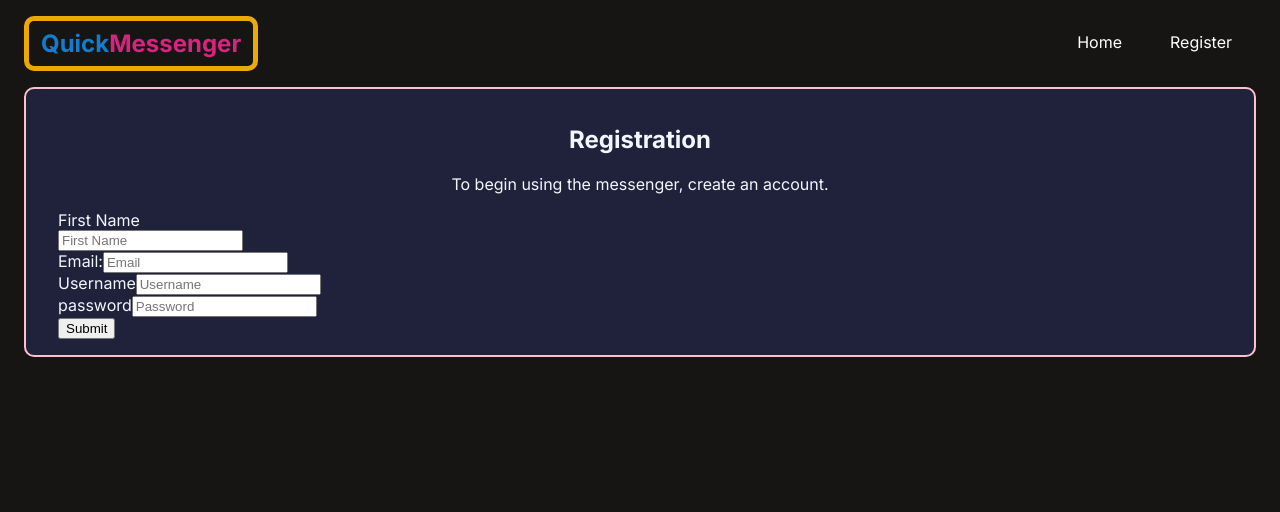
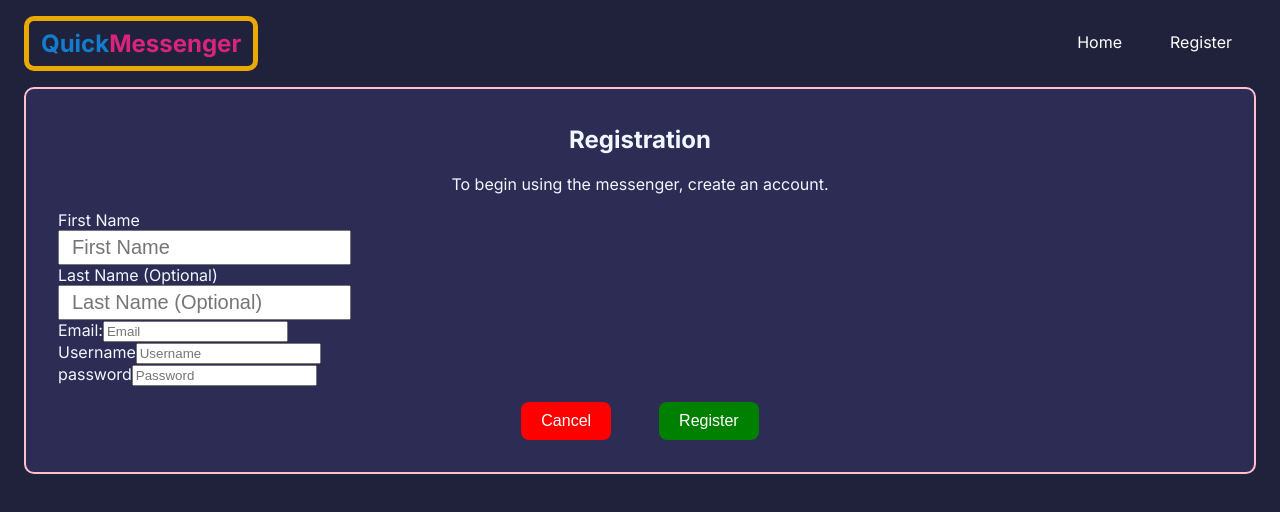
Before and after one commit to WesloTheWeb/QuickMessenger, a Next.js app: page /register in a window 1280 px wide. Shown: the top 512 px of the page. Built offline with nearby package versions, Linux system fonts and the light colour scheme.

Commit message:
Created Button component dynamic. Initial commit

```diff
--- a/src/app/register/page.tsx
+++ b/src/app/register/page.tsx
@@ -6,8 +6,3 @@ export default function RegisterPage() {
         <RegisterForm />
     );
 };
-// const RegisterPage = () => {
-//     return <h1> hi</h1>
-// };
-
-// export default RegisterPage;
--- /dev/null
+++ b/src/components/Button/Button.module.scss
@@ -0,0 +1,21 @@
+@import '../../styles/variables.scss';
+
+.registerButton {
+    background-color: green;
+    color: white;
+
+    &:hover {
+      font-weight: bold;
+      background-color: rgb(27, 181, 27);
+    }
+}
+
+.cancelButton {
+    background-color: red;
+    color: white;
+
+    &:hover {
+      font-weight: bold;
+      background-color: rgb(175, 23, 23);
+    }
+}
--- /dev/null
+++ b/src/components/Button/Button.tsx
@@ -0,0 +1,38 @@
+import classes from './Button.module.scss';
+
+interface ButtonProps {
+    buttonType: ButtonTypes;
+    handleClick?: () => void;
+    disabled?: boolean;
+}
+
+// ? button types, handles type
+export enum ButtonTypes {
+    REGISTER = 'register',
+    CANCEL = 'cancel',
+}
+
+// ? handles CSS of button
+const buttonPaths = {
+    [ButtonTypes.REGISTER]: classes.registerButton,
+    [ButtonTypes.CANCEL]: classes.cancelButton,
+};
+
+// ? handles the text of button.
+const buttonTexts = {
+    [ButtonTypes.REGISTER]: 'Register',
+    [ButtonTypes.CANCEL]: 'Cancel',
+};
+
+const Button: React.FC<ButtonProps> = ({ buttonType, handleClick, disabled }) => {
+    const buttonClass = buttonPaths[buttonType];
+    const buttonText = buttonTexts[buttonType];
+
+    return (
+        <button className={buttonClass} onClick={handleClick} disabled={disabled}>
+            {buttonText}
+        </button>
+    );
+};
+
+export default Button;
--- a/src/components/RegisterForm/RegisterForm.module.scss
+++ b/src/components/RegisterForm/RegisterForm.module.scss
@@ -16,6 +16,14 @@
 
         input {
             display: block;
+            padding: .25rem .75rem;
+            font-size: 1.25rem;
         }
     }
 }
+
+.buttonContainer {
+    display: flex;
+    justify-content: center;
+    flex-direction: row-reverse;
+}
--- a/src/components/RegisterForm/RegisterForm.tsx
+++ b/src/components/RegisterForm/RegisterForm.tsx
@@ -1,11 +1,14 @@
 'use client';
 import { useForm } from 'react-hook-form';
+import Button, { ButtonTypes } from '../Button/Button';
 import classes from './RegisterForm.module.scss';
+import Link from 'next/link';
 
-const { form, header, inputField } = classes
+const { buttonContainer, form, header, inputField } = classes
 
 type FormValues = {
   firstName: string;
+  lastName?: string;
   email: string;
   userName: string;
   password: string;
@@ -15,14 +18,18 @@ const RegisterForm = () => {
   const { register, handleSubmit, formState: { errors } } = useForm<FormValues>();
   const onSubmit = handleSubmit((data) => console.log(data));
 
+  const handleCancelClick = () => {
+
+  }
+
   return (
     <>
-
       <form onSubmit={onSubmit} className={form}>
         <section className={header}>
           <h2>Registration</h2>
           <p>To begin using the messenger, create an account.</p>
         </section>
+        <section>
         <div className={inputField}>
           <label>First Name</label>
           <input
@@ -31,6 +38,16 @@ const RegisterForm = () => {
           />
           {errors?.firstName && <p className="error">{errors.firstName.message}</p>}
         </div>
+        <div className={inputField}>
+          <label>Last Name (Optional)</label>
+          <input
+            {...register('lastName')}
+            placeholder="Last Name (Optional)"
+          />
+          {errors?.firstName && <p className="error">{errors.firstName.message}</p>}
+        </div>
+        </section>
+
         <div>
           <label>Email:</label>
           <input
@@ -62,7 +79,12 @@ const RegisterForm = () => {
           />
           {errors?.password && <p className="error">{errors.password.message}</p>}
         </div>
-        <input type="submit" />
+        <section className={buttonContainer}>
+          <Button buttonType={ButtonTypes.REGISTER} handleClick={onSubmit} />
+          <Link href="/">
+            <Button buttonType={ButtonTypes.CANCEL} />
+          </Link>
+        </section>
       </form>
     </>
   );
--- a/src/styles/main.scss
+++ b/src/styles/main.scss
@@ -14,6 +14,20 @@ body {
     }
  }
 
+ button {
+    padding: 10px 20px;
+    border: none;
+    margin: 1rem 1.5rem;
+    border-radius: 8px;
+    cursor: pointer;
+    font-size: 16px;
+
+    &:hover {
+        opacity: 0.9;
+        transform: scale(1.05);
+    }
+  }
+
  .error {
     color: $errorTextColor;
     font-weight: bold;
--- a/src/styles/variables.scss
+++ b/src/styles/variables.scss
@@ -12,10 +12,11 @@ $logoQuickText: rgb(19, 124, 204);
 $logoMessengerText: rgb(216, 36, 126);
 
 // General Properties
-$backgroundColor: rgb(23, 20, 20);
+$backgroundColor: #20223b;
 $fontColorText: aliceblue;
 $bodyFontSize: 16px;
 $errorTextColor: rgb(236, 20, 20);
 
 //form properties
-$formBackground: #20223b;
+// $formBackground: #20223b;
+$formBackground: #2c2c54;
```
